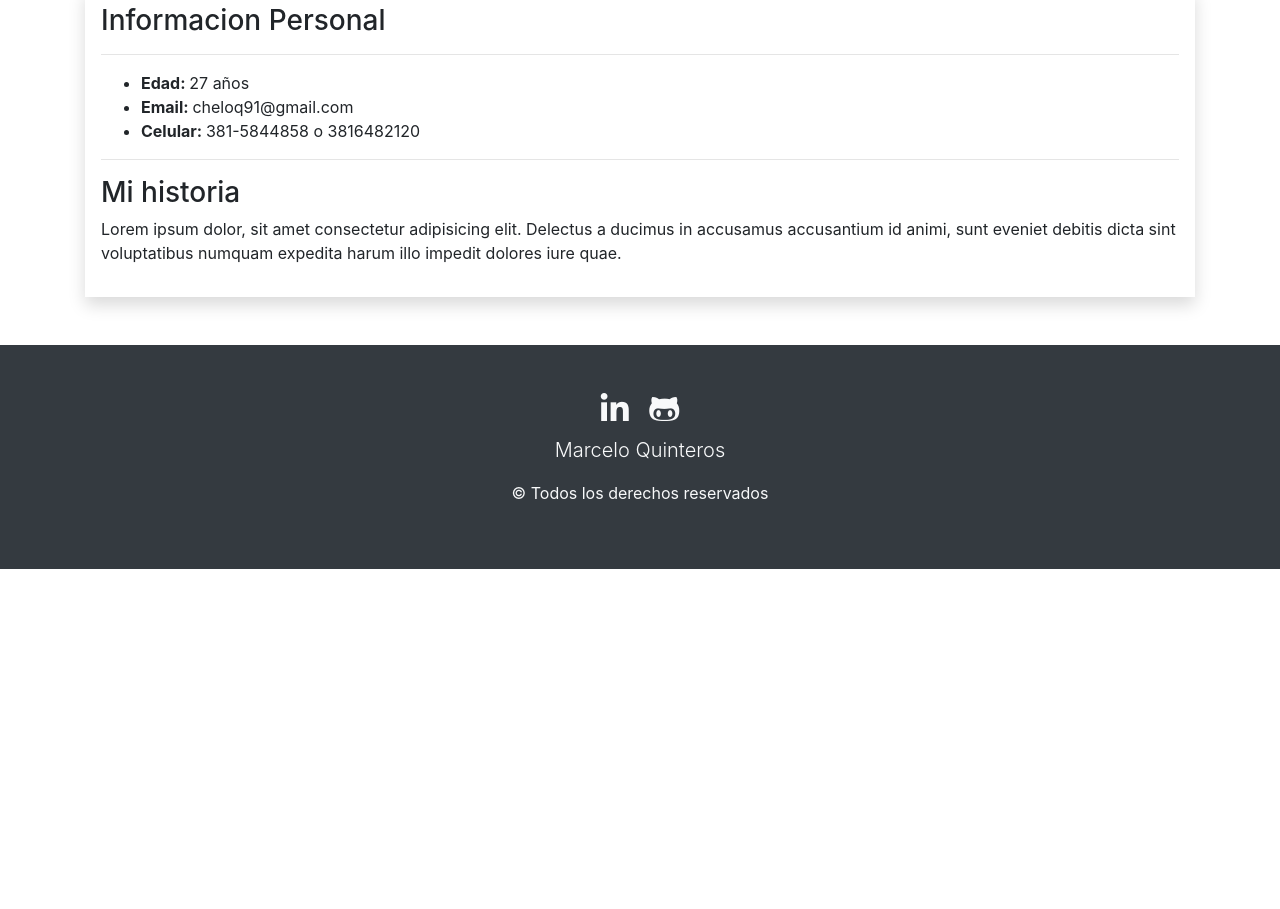
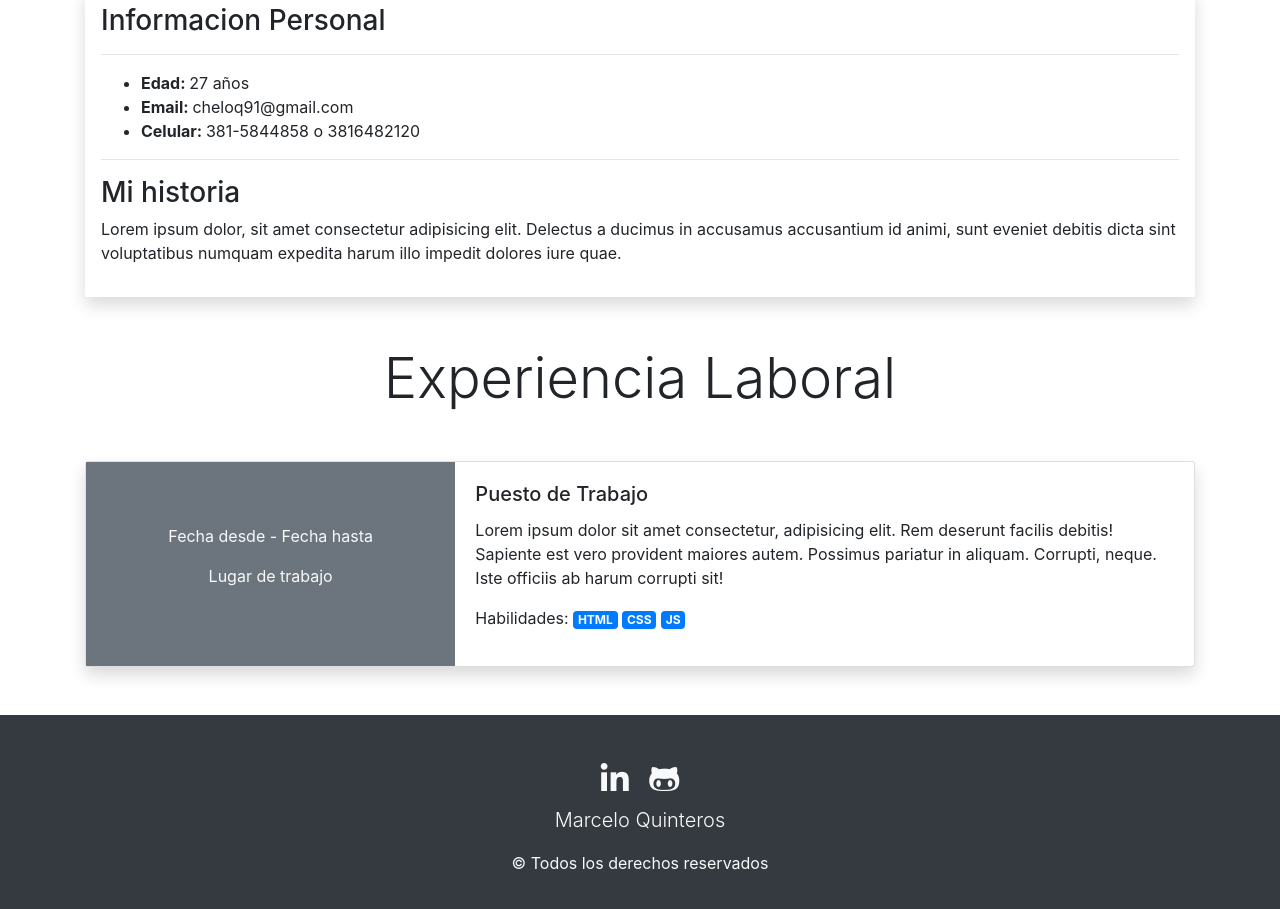
Before and after one commit to cheloq/cheloqCV.github.io, a plain HTML site: page index.html in a window 1280 px wide. Shown: the part 557-1466 px from the top of the page. Before the commit the page ends 1126 px from the top, so only its background shows below. Drawn offline with Linux system fonts and the light colour scheme.

Commit message:
Se creo el diseo de la card experiencia laboral

```diff
--- a/index.html
+++ b/index.html
@@ -1,5 +1,6 @@
 <!DOCTYPE html>
 <html lang="es">
+
 <head>
   <meta charset="UTF-8">
   <meta name="viewport" content="width=device-width, initial-scale=1.0">
@@ -9,12 +10,14 @@
   <script src="https://kit.fontawesome.com/22e9f862aa.js" crossorigin="anonymous"></script>
   <title>Marcelo Quinteros</title>
 </head>
+
 <body>
   <header>
     <nav class="navbar navbar-expand-lg navbar-dark bg-dark">
       <div class="container">
         <a class="navbar-brand" href="index.html">Marcelo Quinteros</a>
-                <button class="navbar-toggler" type="button" data-toggle="collapse" data-target="#navbarSupportedContent" aria-controls="navbarSupportedContent" aria-expanded="false" aria-label="Toggle navigation">
+        <button class="navbar-toggler" type="button" data-toggle="collapse" data-target="#navbarSupportedContent"
+          aria-controls="navbarSupportedContent" aria-expanded="false" aria-label="Toggle navigation">
           <span class="navbar-toggler-icon"></span>
         </button>
 
@@ -63,13 +66,41 @@
           </ul>
           <hr>
           <h3>Mi historia</h3>
-            <p>Lorem ipsum dolor, sit amet consectetur adipisicing elit. Delectus a ducimus in accusamus accusantium id animi, sunt eveniet debitis dicta sint voluptatibus numquam expedita harum illo impedit dolores iure quae.</p>
+          <p>Lorem ipsum dolor, sit amet consectetur adipisicing elit. Delectus a ducimus in accusamus accusantium id
+            animi, sunt eveniet debitis dicta sint voluptatibus numquam expedita harum illo impedit dolores iure quae.
+          </p>
+        </article>
+      </section>
+
+      <section id="experienciaLaboral" class="my-5">
+        <h2 class="text-center display-4">Experiencia Laboral</h2>
+        <article class="my-5">
+          <div class="card mb-3 shadow">
+            <div class="row no-gutters">
+              <div class="col-md-4 bg-secondary text-light d-flex flex-column justify-content-center align-items-center">
+                <p>Fecha desde - Fecha hasta</p>
+                <p>Lugar de trabajo</p>
+              </div>
+              <div class="col-md-8">
+                <div class="card-body">
+                  <h5 class="card-title">Puesto de Trabajo</h5>
+                  <p class="card-text">Lorem ipsum dolor sit amet consectetur, adipisicing elit. Rem deserunt facilis debitis! Sapiente est vero provident maiores autem. Possimus pariatur in aliquam. Corrupti, neque. Iste officiis ab harum corrupti sit!</p>
+                  <p>Habilidades:
+                    <span class=" badge badge-primary">HTML</span>
+                    <span class=" badge badge-primary">CSS</span>
+                    <span class=" badge badge-primary">JS</span> </p>
+                </div>
+              </div>
+            </div>
+          </div>
         </article>
       </section>
     </section>
+
   </main>
   <footer class="bg-dark text-light text-center py-5">
-        <a href="https://ar.linkedin.com/" class="text-light" target="_blank"><i class="fab fa-linkedin-in fa-2x mr-3"></i></a>
+    <a href="https://ar.linkedin.com/" class="text-light" target="_blank"><i
+        class="fab fa-linkedin-in fa-2x mr-3"></i></a>
     <a href="https://ar.linkedin.com/" class="text-light" target="_blank"><i class="fab fa-github-alt fa-2x"></i></a>
     <p class="lead mt-2">Marcelo Quinteros</p>
     <p>&copy; Todos los derechos reservados</p>
@@ -78,4 +109,5 @@
   <script src="js/popper.min.js"></script>
   <script src="js/bootstrap.min.js"></script>
 </body>
+
 </html>
```
Lines whose indentation alone changed are shown as unchanged.
